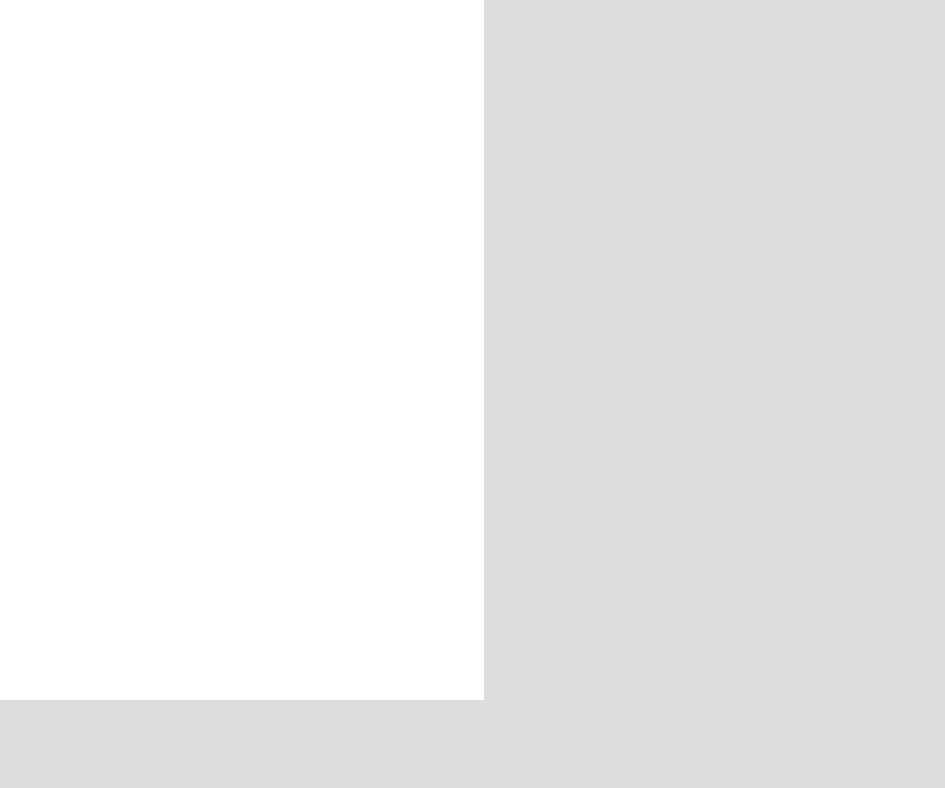
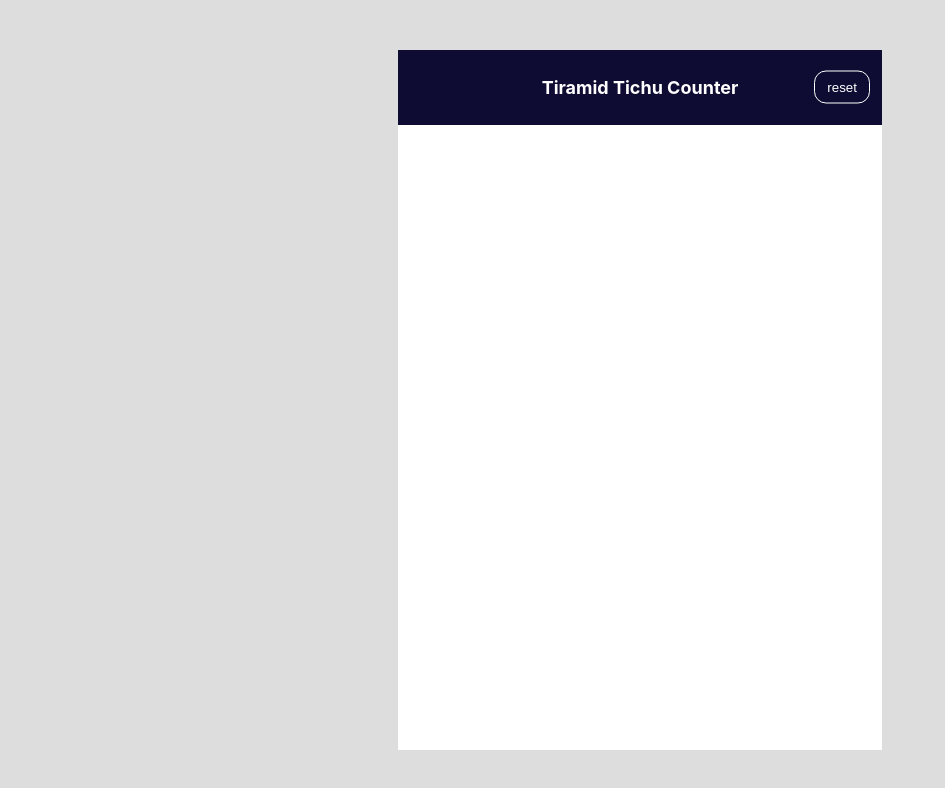
Before and after one commit to maintainker/tichu-counter, a plain HTML site: page index.html in a window 1280 px wide. Shown: the whole page, without its empty margins (0-945 px from the left). Drawn offline with Linux system fonts and the light colour scheme.

Commit message:
[feat] header 완성

```diff
--- a/index.html
+++ b/index.html
@@ -9,6 +9,12 @@
     <link rel="stylesheet" href="./style/style.css" />
   </head>
   <body>
-    <section class="counter-box"></section>
+    <section class="counter-box">
+      <section id="header">
+        <h2>Tiramid Tichu Counter</h2>
+        <button class="reset">reset</button>
+      </section>
+    </section>
+    <script src="./index.js"></script>
   </body>
 </html>
--- a/index.js
+++ b/index.js
@@ -1,2 +1,4 @@
 const playerA = ["김소라", "구민근"];
 const playerB = ["김태진", "정성우"];
+
+const resetBtn = document.querySelector("#header .reset");
--- a/style/style.css
+++ b/style/style.css
@@ -5,4 +5,38 @@ body {
   width: 484px;
   height: 700px;
   background-color: white;
+  position: absolute;
+  top: 50%;
+  left: 50%;
+  transform: translate(-50%, -50%);
 }
+
+#header {
+  padding: 12px;
+  text-align: center;
+  justify-content: center;
+  position: relative;
+  background-color: #0e0c32;
+}
+#header h2 {
+  font-size: 18px;
+  color: #fff;
+}
+#header .reset {
+  border: 1px solid #fff;
+  border-radius: 12px;
+  position: absolute;
+  top: 50%;
+  right: 12px;
+  transform: translateY(-50%);
+  padding: 8px 12px;
+  background: none;
+  color: #fff;
+}
+
+@media (max-width: 500px) {
+  .counter-box {
+    width: 100%;
+    height: 100%;
+  }
+}
```
Also changed, not shown: 1 other file.
